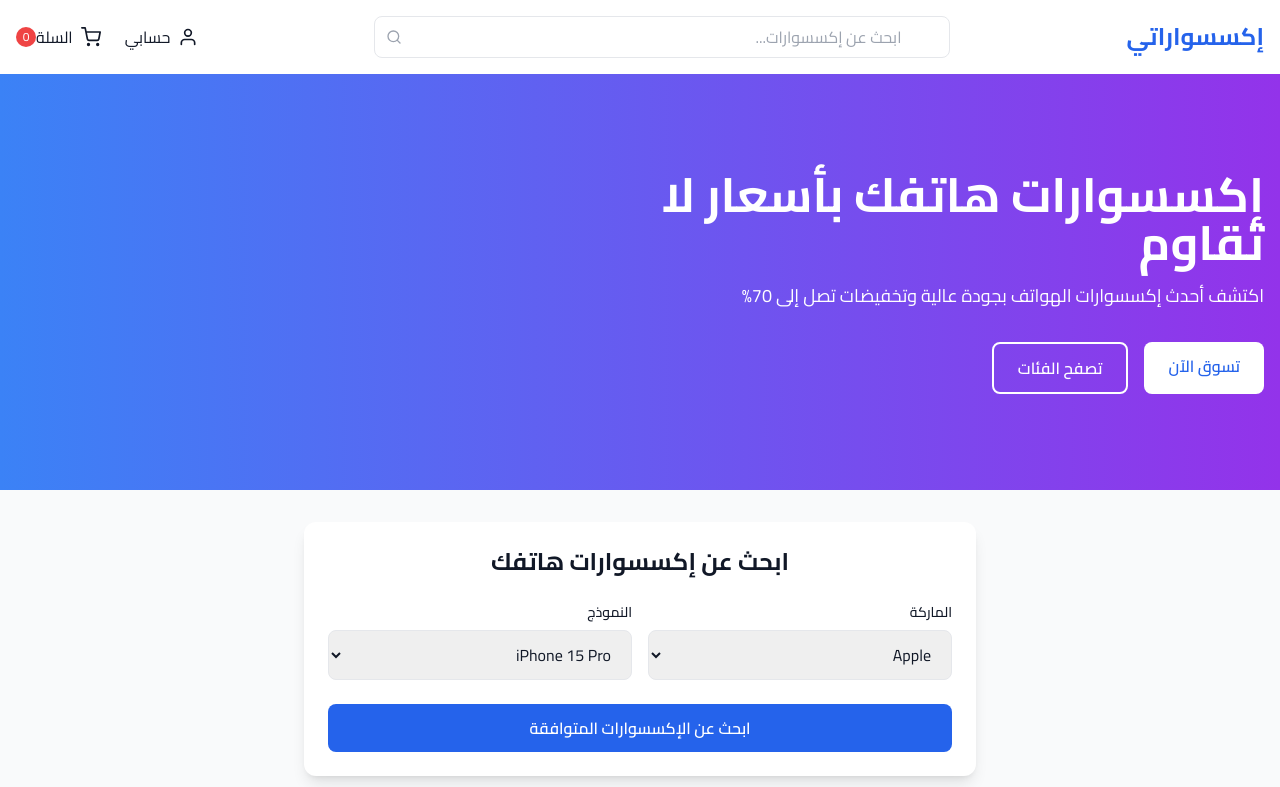
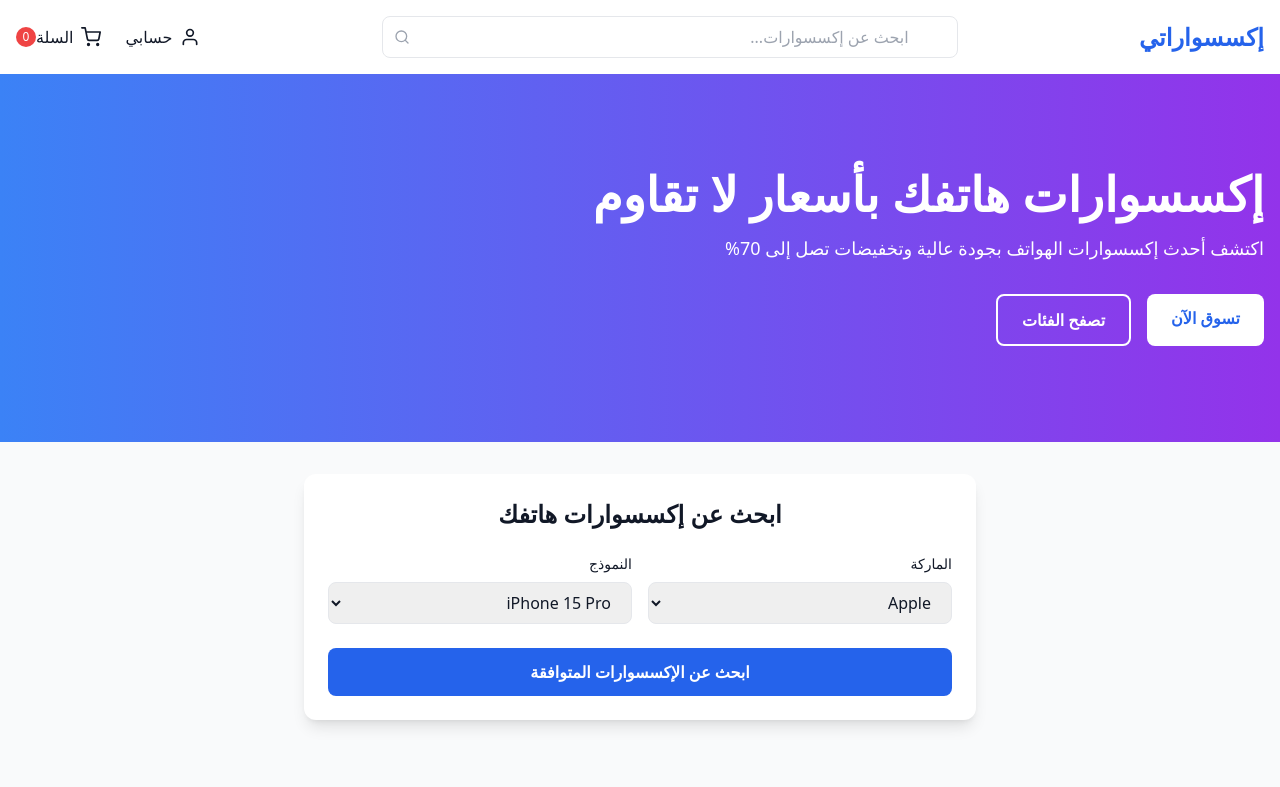
Before and after one commit to Mohamed122-r/mobile-store-frontend, a Next.js app: page / in a window 1280 px wide. Shown: the top 787 px of the page. Built offline with nearby package versions, Linux system fonts and the light colour scheme.

Commit message:
Update tailwind.config.js

```diff
--- a/tailwind.config.js
+++ b/tailwind.config.js
@@ -3,34 +3,9 @@ module.exports = {
   content: [
     './pages/**/*.{js,ts,jsx,tsx,mdx}',
     './components/**/*.{js,ts,jsx,tsx,mdx}',
-    './app/**/*.{js,ts,jsx,tsx,mdx}',
   ],
   theme: {
-    extend: {
-      colors: {
-        primary: {
-          50: '#eff6ff',
-          100: '#dbeafe',
-          200: '#bfdbfe',
-          300: '#93c5fd',
-          400: '#60a5fa',
-          500: '#3b82f6',
-          600: '#2563eb',
-          700: '#1d4ed8',
-          800: '#1e40af',
-          900: '#1e3a8a',
-        },
-        secondary: {
-          500: '#ec4899',
-          600: '#db2777',
-        },
-      },
-      fontFamily: {
-        'arabic': ['Cairo', 'sans-serif'],
-        'sans': ['Inter', 'system-ui', 'sans-serif'],
-      },
-    },
+    extend: {},
   },
   plugins: [],
-  rtl: true, // ⚠️ مهم للغة العربية
 }
```
